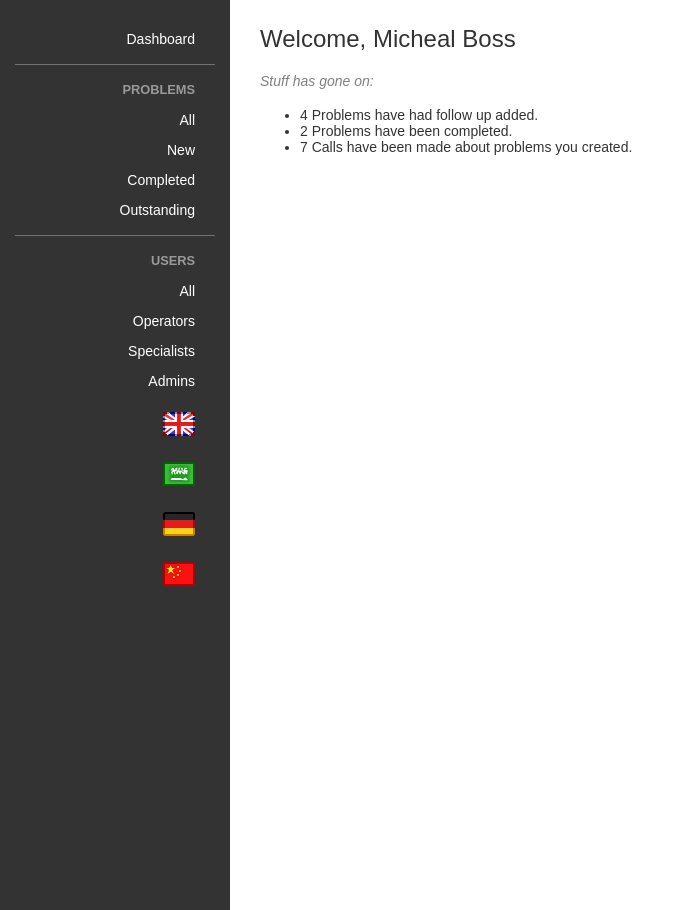
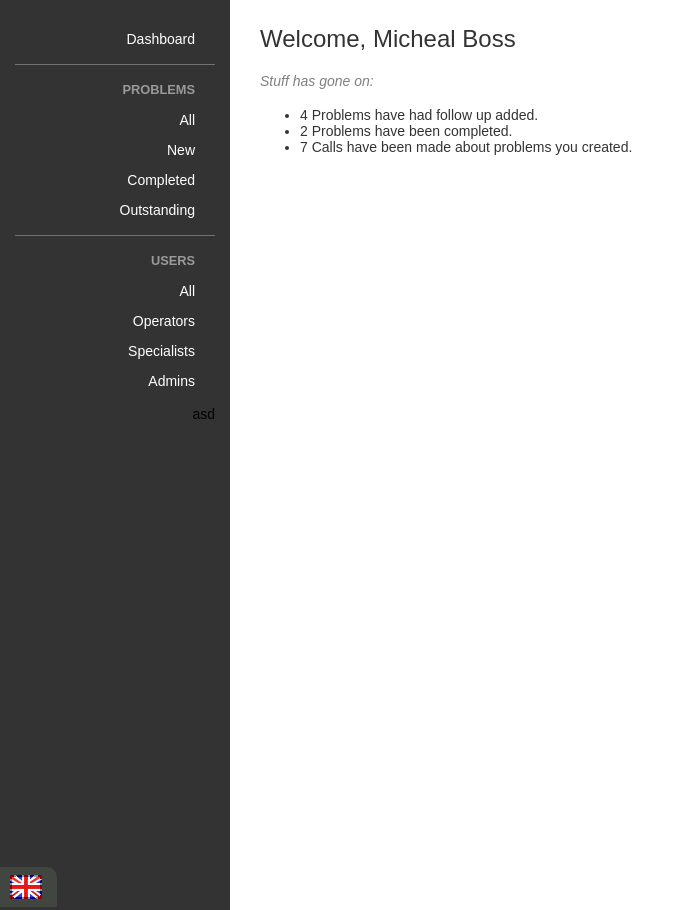
Before and after one commit to make-it-all/demo-arabic, a PHP site: page /boss_dashboard.php in a window 1280 px wide. Shown: the part 51-961 px from the top of the page, without its empty margins (0-695 px from the left). Run offline with PHP 8.4, Linux system fonts and the light colour scheme; some libraries are stand-ins or nearby versions.

Commit message:
finished language selector

```diff
--- a/assets/stylesheets/css/application.css
+++ b/assets/stylesheets/css/application.css
@@ -3411,6 +3375,54 @@ div.dropdown_container#language_selector .dropdown_contents {
       padding-right: 0;
       line-height: 30px; }
 
+div#language_selector {
+  position: absolute;
+  bottom: 0;
+  left: 0;
+  text-align: left; }
+  div#language_selector input[type=checkbox].dropdown_controller {
+    display: none; }
+    div#language_selector input[type=checkbox].dropdown_controller:not(:checked) ~ .dropdown_content {
+      max-height: 0; }
+    div#language_selector input[type=checkbox].dropdown_controller:not(:checked) ~ label {
+      max-width: 60px;
+      font-size: 0; }
+    div#language_selector input[type=checkbox].dropdown_controller:not(:checked) ~ .dropdown_content a {
+      max-width: 60px;
+      font-size: 0; }
+  div#language_selector label, div#language_selector a {
+    background: #414641;
+    border-radius: 0 10px 0 0;
+    height: 40px;
+    display: inline-block;
+    line-height: 40px;
+    text-align: center;
+    padding: 0 10px;
+    color: white;
+    text-transform: uppercase;
+    font-weight: bold;
+    font-size: 0.7rem;
+    overflow: hidden;
+    max-width: 110px;
+    -webkit-touch-callout: none;
+    -webkit-user-select: none;
+    -khtml-user-select: none;
+    -moz-user-select: none;
+    -ms-user-select: none;
+    user-select: none;
+    transition: 0.3s max-width 0.1s, 0s font-size 0.1s;
+    white-space: nowrap; }
+  div#language_selector a {
+    border-radius: 0 10px 10px 0;
+    margin-bottom: 5px; }
+  div#language_selector .dropdown_content {
+    overflow: hidden;
+    max-height: 150px;
+    transition: 0.3s; }
+  div#language_selector img {
+    vertical-align: middle;
+    padding-right: 5px; }
+
 #flash_messages {
   text-align: center; }
   #flash_messages .flash_message {
--- a/assets/stylesheets/sass/partials/_header.sass
+++ b/assets/stylesheets/sass/partials/_header.sass
@@ -18,36 +18,3 @@
     a
       color: $light_text_color
       line-height: 50px
-
-div.dropdown_container#language_selector
-  label
-    color: $text_color
-    display: block
-    height: 100%
-    line-height: 50px
-    padding: 0 15px
-    border-left: 1px solid rgba(white, 0.3)
-    width: 120px
-    text-align: center
-    +user-select(none)
-  input[type=checkbox]
-    display: none
-
-    &:checked + .dropdown_contents
-      display: block
-  .dropdown_contents
-    display: none
-    position: absolute
-    z-index: 1000
-    right: 0
-    text-align: center
-    width: 120px
-    a
-      display: block
-      padding: 10px 20px
-      background: #e6e6e6
-      + a
-        border-top: 1px solid rgba(black, 0.5)
-      &:hover
-        background: #b7b7b7
-        transition: 0.3s
--- a/assets/stylesheets/sass/partials/_sidebar.sass
+++ b/assets/stylesheets/sass/partials/_sidebar.sass
@@ -27,3 +27,48 @@
     a
       padding-right: 0
       line-height: 30px
+
+div#language_selector
+  position: absolute
+  bottom: 0
+  left: 0
+  text-align: left
+  input[type=checkbox].dropdown_controller
+    display: none
+
+    &:not(:checked)
+      ~ .dropdown_content
+        max-height: 0
+      ~ label
+        max-width: 60px
+        font-size: 0
+      ~ .dropdown_content a
+        max-width: 60px
+        font-size: 0
+  label, a
+    background: #414641
+    border-radius: 0 10px 0 0
+    height: 40px
+    display: inline-block
+    line-height: 40px
+    text-align: center
+    padding: 0 10px
+    color: white
+    text-transform: uppercase
+    font-weight: bold
+    font-size: 0.7rem
+    overflow: hidden
+    max-width: 110px
+    +user-select(none)
+    transition: 0.3s max-width 0.1s, 0s font-size 0.1s
+    white-space: nowrap
+  a
+    border-radius: 0 10px 10px 0
+    margin-bottom: 5px
+  .dropdown_content
+    overflow: hidden
+    max-height: 150px
+    transition: 0.3s
+  img
+    vertical-align: middle
+    padding-right: 5px
--- a/boss_dashboard.php
+++ b/boss_dashboard.php
@@ -86,7 +86,7 @@ width: 900,
 height: 500
 };
 
-var chart = new google.charts.Line(document.getElementById('new_calls_graph'));
+    var chart = new google.charts.Line(document.getElementById('new_calls_graph'));
 
 chart.draw(data, options);
 }
--- a/partials/_sidebar.php
+++ b/partials/_sidebar.php
@@ -14,10 +14,14 @@
     <a href="/users#specialists">Specialists</a>
     <a href="/users#admins">Admins</a>
   </section>
+  asd
   <div id="language_selector">
-    <a href="https://make-it-all-demo.herokuapp.com"><img src="/assets/images/eng-flag.png"/></a>
-    <a href="https://make-it-all-demo-arabic.herokuapp.com"><img src="/assets/images/arabic-flag.png"/></a>
-    <a href="https://make-it-all-demo-german.herokuapp.com"><img src="/assets/images/german-flag.png"/></a>
-    <a href="https://make-it-all-demo-chinese.herokuapp.com"><img src="/assets/images/chinese-flag.png"/></a>
+    <input type="checkbox" class="dropdown_controller" id="language_dropdown"/>
+    <div class="dropdown_content">
+      <div class="dropdown_content"><a href="https://make-it-all-demo-arabic.herokuapp.com"><img src="/assets/images/arabic-flag.png"/>Arabic</a></div>
+      <div class="dropdown_content"><a href="https://make-it-all-demo-german.herokuapp.com"><img src="/assets/images/german-flag.png"/>German</a></div>
+      <div class="dropdown_content"><a href="https://make-it-all-demo-chinese.herokuapp.com"><img src="/assets/images/chinese-flag.png"/>Chinese</a></div>
+    </div>
+    <label for="language_dropdown"><img src="/assets/images/eng-flag.png"/> English</label>
   </div>
 </div>
--- a/users/_edit_form.php
+++ b/users/_edit_form.php
@@ -35,6 +35,7 @@
       <input type="radio" class="tab_controller" name="tab" id="tab_4">
       <input type="radio" class="tab_controller" name="tab" id="tab_5">
       <div class="tab_heads_container">
+        <label for="tab_1">Outstanding Jobs</label>
         <label for="tab_1">Outstanding Jobs</label>
         <label for="tab_2">Completed Jobs</label>
         <label for="tab_3">Specialisations</label>
```
Also changed, not shown: other parts of assets/stylesheets/css/application.css (+0 -36 lines).
